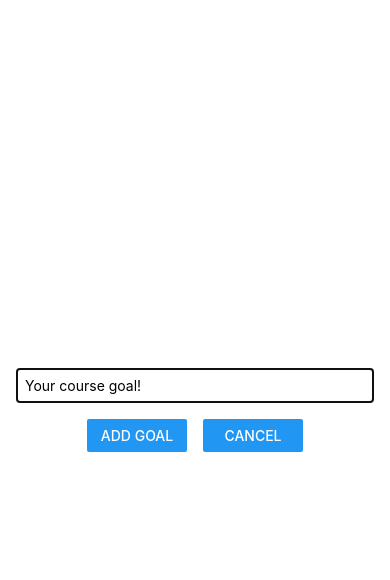
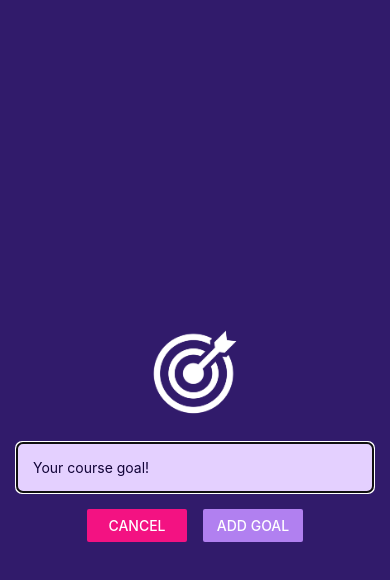
Before and after one commit to IamManchanda/RNCourseGoalsApp, a React Native app: screen / in a window 390 px wide. Both pictures are taken after a click on the button "ADD NEW GOAL". Shown: the top 580 px of the page. Built offline with nearby package versions, Linux system fonts and the light colour scheme.

Commit message:
Working RN App

```diff
--- a/App.js
+++ b/App.js
@@ -1,5 +1,6 @@
-import { useState } from 'react';
-import { FlatList, StyleSheet, View, Button, TextInput } from 'react-native';
+import { Fragment, useState } from 'react';
+import { StyleSheet, View, FlatList, Button } from 'react-native';
+import { StatusBar } from 'expo-status-bar';
 
 import GoalItem from './components/GoalItem';
 import GoalInput from './components/GoalInput';
@@ -19,10 +20,7 @@ export default function App() {
   function addGoalHandler(enteredGoalText) {
     setCourseGoals((currentCourseGoals) => [
       ...currentCourseGoals,
-      {
-        text: enteredGoalText,
-        id: Math.random().toString() ,
-      },
+      { text: enteredGoalText, id: Math.random().toString() },
     ]);
 
     stopAddGoalHandler();
@@ -35,10 +33,12 @@ export default function App() {
   }
 
   return (
+    <Fragment>
+      <StatusBar style="light" />
       <View style={styles.appContainer}>
         <Button
           title="Add New Goal"
-        color="#5e0acc"
+          color="#a065ec"
           onPress={startAddGoalHandler}
         />
         <GoalInput
@@ -58,13 +58,14 @@ export default function App() {
                 />
               );
             }}
-          keyExtractor={(item) => {
+            keyExtractor={(item, index) => {
               return item.id;
             }}
             alwaysBounceVertical={false}
           />
         </View>
       </View>
+    </Fragment>
   );
 }
 
@@ -72,9 +73,9 @@ const styles = StyleSheet.create({
   appContainer: {
     flex: 1,
     paddingTop: 50,
-    paddingHorizontal: 16
+    paddingHorizontal: 16,
   },
   goalsContainer: {
-    flex: 5
+    flex: 5,
   },
 });
--- a/app.json
+++ b/app.json
@@ -5,15 +5,14 @@
     "version": "1.0.0",
     "orientation": "portrait",
     "icon": "./assets/icon.png",
+    "backgroundColor": "#1e085a",
     "userInterfaceStyle": "light",
     "splash": {
       "image": "./assets/splash.png",
       "resizeMode": "contain",
       "backgroundColor": "#ffffff"
     },
-    "assetBundlePatterns": [
-      "**/*"
-    ],
+    "assetBundlePatterns": ["**/*"],
     "ios": {
       "supportsTablet": true
     },
--- a/components/GoalInput.js
+++ b/components/GoalInput.js
@@ -1,5 +1,12 @@
 import { useState } from 'react';
-import { View, TextInput, Button, StyleSheet, Modal } from 'react-native';
+import {
+  View,
+  TextInput,
+  Button,
+  StyleSheet,
+  Modal,
+  Image,
+} from 'react-native';
 
 function GoalInput(props) {
   const [enteredGoalText, setEnteredGoalText] = useState('');
@@ -13,9 +20,18 @@ function GoalInput(props) {
     setEnteredGoalText('');
   }
 
+  function cancelHandler() {
+    props.onCancel();
+    setEnteredGoalText('');
+  }
+
   return (
     <Modal visible={props.visible} animationType="slide">
       <View style={styles.inputContainer}>
+        <Image
+          style={styles.image}
+          source={require('../assets/images/goal.png')}
+        />
         <TextInput
           style={styles.textInput}
           placeholder="Your course goal!"
@@ -24,10 +40,10 @@ function GoalInput(props) {
         />
         <View style={styles.buttonContainer}>
           <View style={styles.button}>
-            <Button title="Add Goal" onPress={addGoalHandler} />
+            <Button title="Cancel" onPress={cancelHandler} color="#f31282" />
           </View>
           <View style={styles.button}>
-            <Button title="Cancel" />
+            <Button title="Add Goal" onPress={addGoalHandler} color="#b180f0" />
           </View>
         </View>
       </View>
@@ -42,16 +58,22 @@ const styles = StyleSheet.create({
     flex: 1,
     justifyContent: 'center',
     alignItems: 'center',
-    marginBottom: 24,
     padding: 16,
-    borderBottomWidth: 1,
-    borderBottomColor: '#cccccc',
+    backgroundColor: '#311b6b',
+  },
+  image: {
+    width: 100,
+    height: 100,
+    margin: 20,
   },
   textInput: {
     borderWidth: 1,
-    borderColor: '#cccccc',
+    borderColor: '#e4d0ff',
+    backgroundColor: '#e4d0ff',
+    color: '#120438',
+    borderRadius: 6,
     width: '100%',
-    padding: 8,
+    padding: 16,
   },
   buttonContainer: {
     marginTop: 16,
@@ -59,6 +81,6 @@ const styles = StyleSheet.create({
   },
   button: {
     width: 100,
-    marginHorizontal: 8
+    marginHorizontal: 8,
   },
 });
--- a/components/GoalItem.js
+++ b/components/GoalItem.js
@@ -1,7 +1,7 @@
-import { Pressable, StyleSheet, View, Text } from 'react-native';
+import { StyleSheet, View, Text, Pressable } from 'react-native';
 
 function GoalItem(props) {
-  const deleteGoalHandler = () => {
+  function deleteGoalHandler() {
     props.onDeleteItem(props.id);
   }
 
```
Also changed, not shown: assets/images/goal.png (added). Lines whose indentation alone changed are shown as unchanged.
